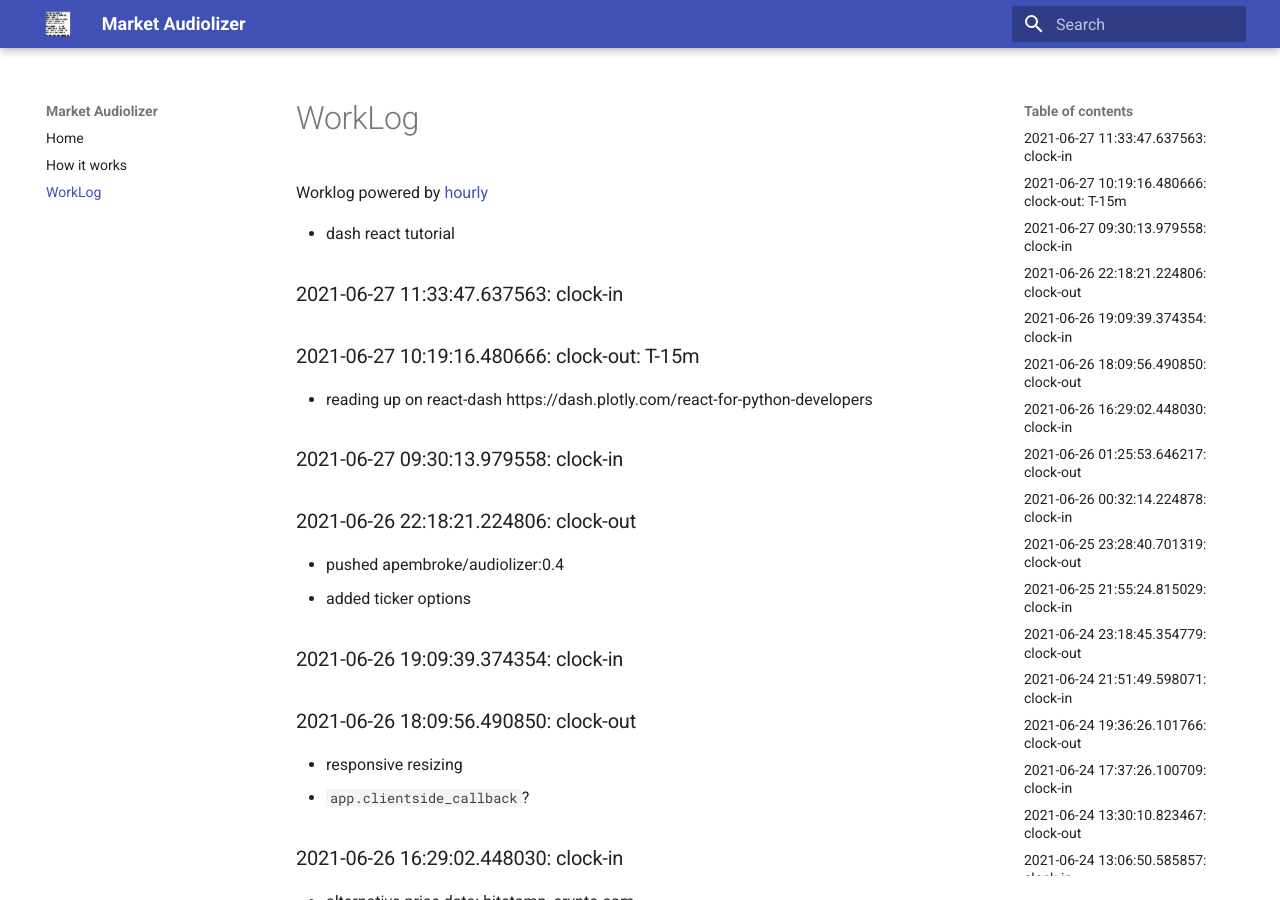
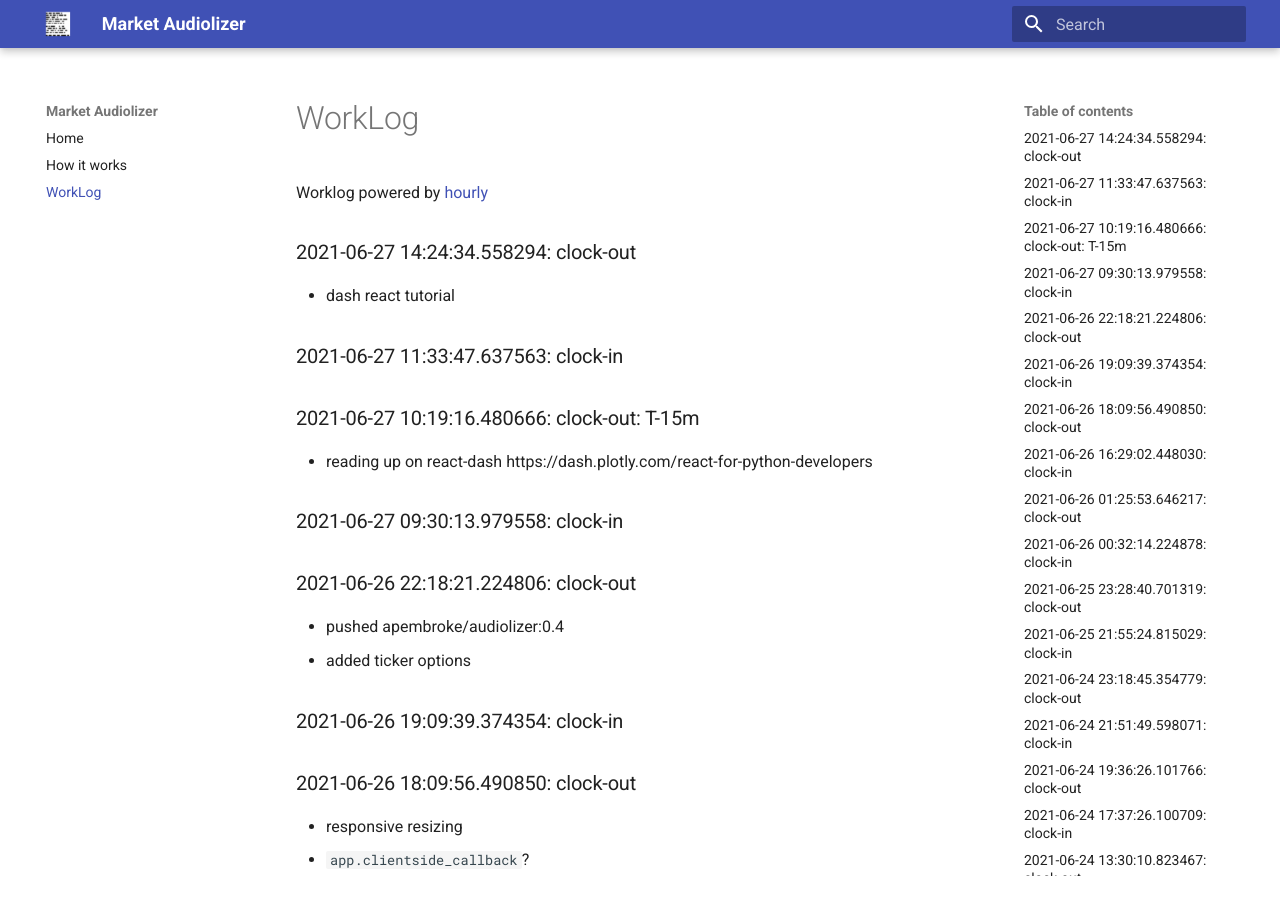
Before and after one commit to asherp/audiolizer, an MkDocs documentation site: the page built from docs/WorkLog.md, in a window 1280 px wide and 900 px high. Built offline with MkDocs 1.6.1 and Material for MkDocs 9.7.7, drawn with Linux system fonts in a browser that asks for light colours.

Commit message:
clock-out

```diff
--- a/WorkLog.md
+++ b/WorkLog.md
@@ -1,3 +1,5 @@
+### 2021-06-27 14:24:34.558294: clock-out
+
 * dash react tutorial
 
 ### 2021-06-27 11:33:47.637563: clock-in
```
